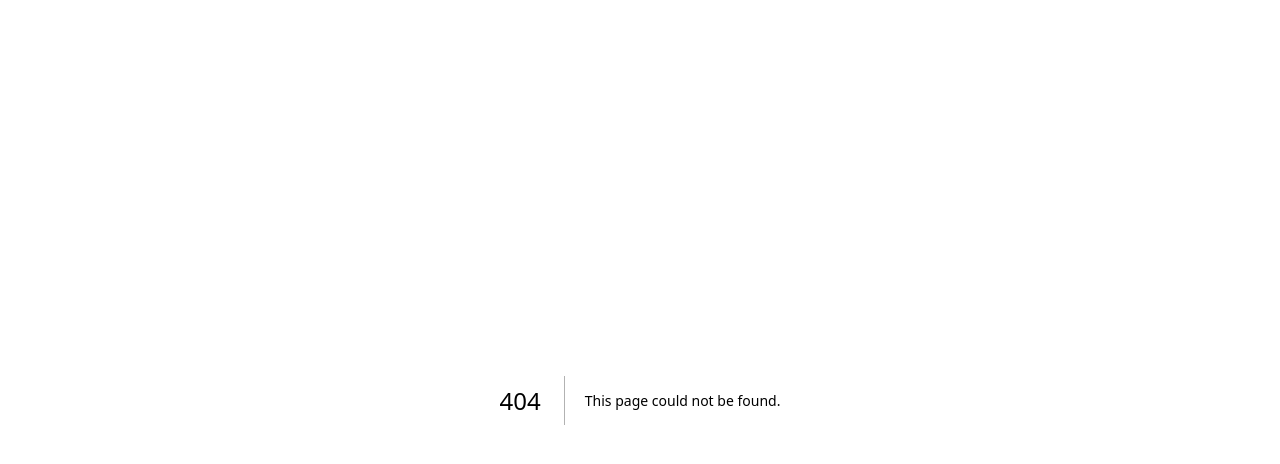
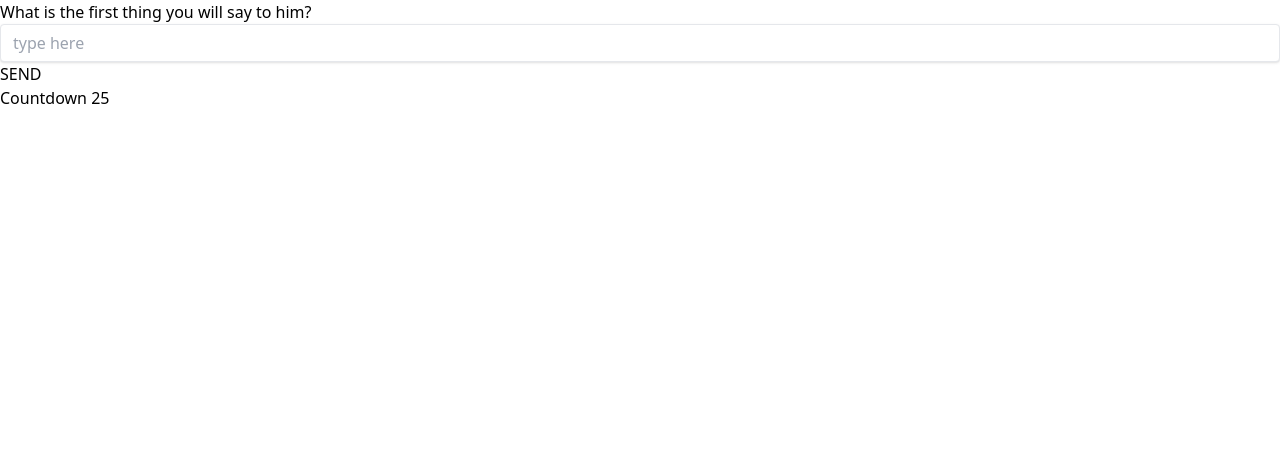
Before and after one commit to SurPun/IET-Kebbah, a Next.js app: page /survey-one/questions in a window 1280 px wide. Before the commit this address had no page. Shown: the top 464 px of the page. Built offline with nearby package versions, Linux system fonts and the light colour scheme.

Commit message:
Created countdown timer and first question.

```diff
--- /dev/null
+++ b/components/CountdownTimer.js
@@ -0,0 +1,16 @@
+import React from "react";
+import { useEffect, useState } from "react";
+
+export default function CountdownTimer() {
+  const [counter, setCounter] = useState(30);
+
+  useEffect(() => {
+    counter > 0 && setTimeout(() => setCounter(counter - 1), 1000);
+  }, [counter]);
+
+  return (
+    <div>
+      <div> Countdown {counter} </div>
+    </div>
+  );
+}
--- /dev/null
+++ b/pages/survey-one/questions.js
@@ -0,0 +1,22 @@
+// Render question to page
+// form to send user answers to Airtable DB
+
+import CountdownTimer from "../../components/CountdownTimer";
+
+export default function Questions() {
+  return (
+    <>
+      <p>What is the first thing you will say to him?</p>
+
+      <input
+        type="text"
+        placeholder="type here"
+        class="shadow appearance-none border rounded w-full py-2 px-3 text-gray-700 leading-tight focus:outline-none focus:shadow-outline"
+      />
+
+      <button>SEND</button>
+
+      <CountdownTimer />
+    </>
+  );
+}
--- a/pages/survey-one/scenario.js
+++ b/pages/survey-one/scenario.js
@@ -14,7 +14,7 @@ export default function Scenario() {
           <ScenarioTranscript />
           <ButtonCom
             btnName={"Start Survey"}
-            btnLink="" // SENDS US TO QUESTIONS
+            btnLink="questions" // SENDS US TO QUESTIONS
           />
 
           <ButtonCom
@@ -38,7 +38,7 @@ export default function Scenario() {
 
           <ButtonCom
             btnName={"Start Survey"}
-            btnLink="" // SENDS US TO QUESTIONS
+            btnLink="questions" // SENDS US TO QUESTIONS
           />
 
           <ButtonCom
```
